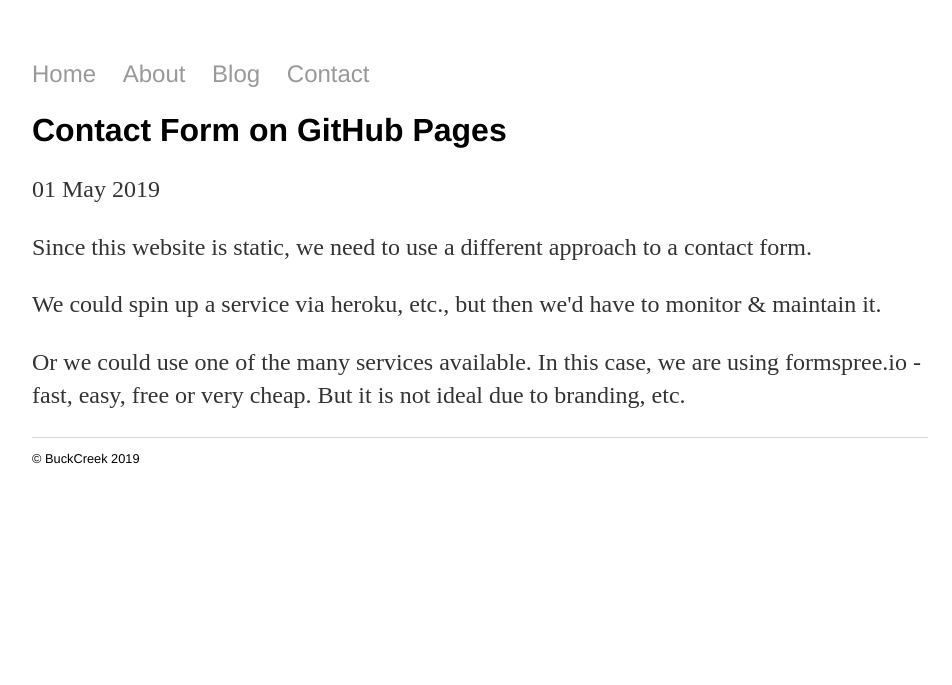
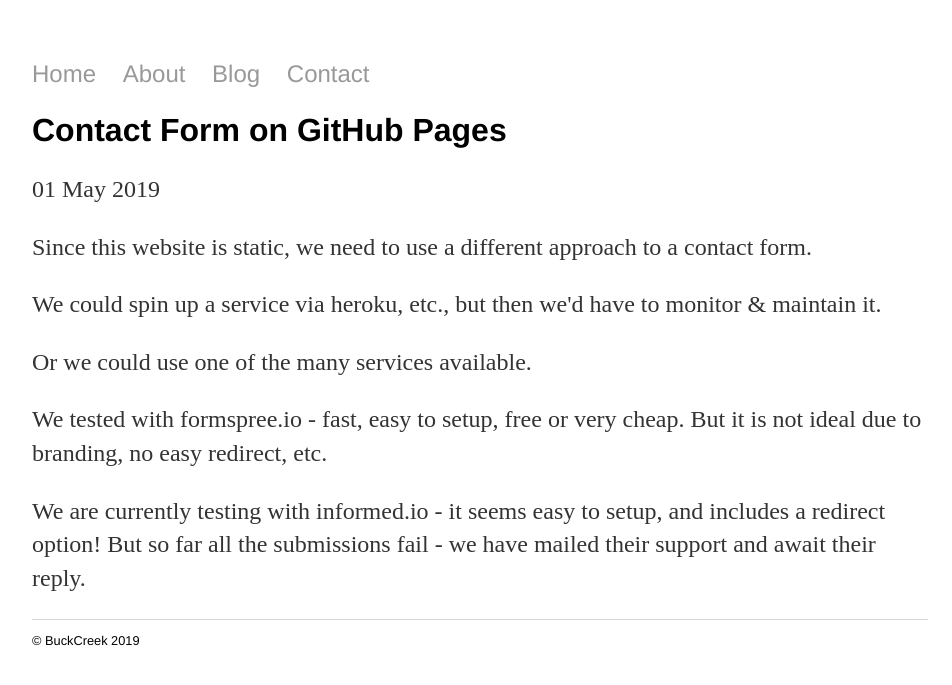
Before and after one commit to shanebp/shanebp.github.io, a Jekyll site: the page built from _posts/2019-05-01-github-pages-email.md, in a window 1280 px wide. Shown: the top 685 px of the page, without its empty margins (160-1112 px from the left). Built offline with Jekyll 4.4.1, drawn with Linux system fonts in a browser that asks for light colours.

Commit message:
Update 2019-05-01-github-pages-email.md

```diff
--- a/_posts/2019-05-01-github-pages-email.md
+++ b/_posts/2019-05-01-github-pages-email.md
@@ -8,4 +8,7 @@ date: 2019-05-01
 
 <p>We could spin up a service via heroku, etc., but then we'd have to monitor & maintain it.</p>
 
-<p>Or we could use one of the many services available.  In this case, we are using formspree.io - fast, easy, free or very cheap. But it is not ideal due to branding, etc. </p>
+<p>Or we could use one of the many services available.</p>
+
+<p>We tested with formspree.io - fast, easy to setup, free or very cheap. But it is not ideal due to branding, no easy redirect, etc. </p>
+<p>We are currently testing with informed.io - it seems easy to setup, and includes a redirect option! But so far all the submissions fail - we have mailed their support and await their reply. </p>
```
